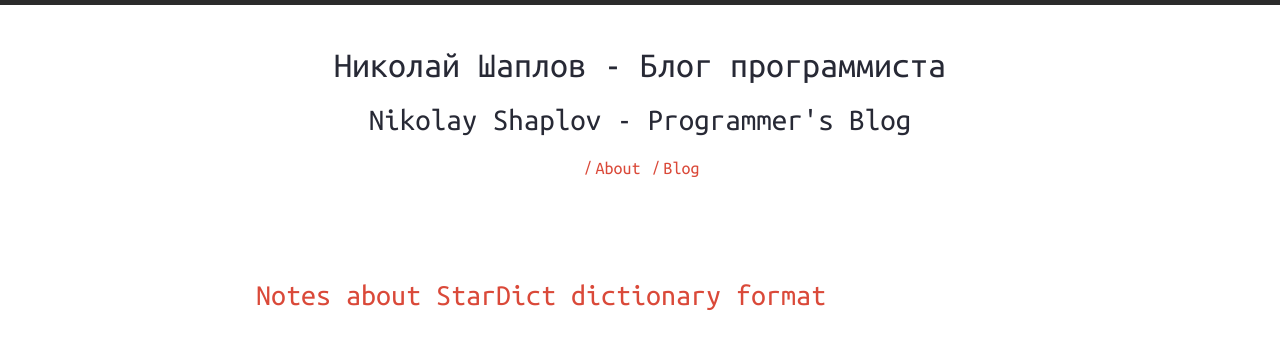
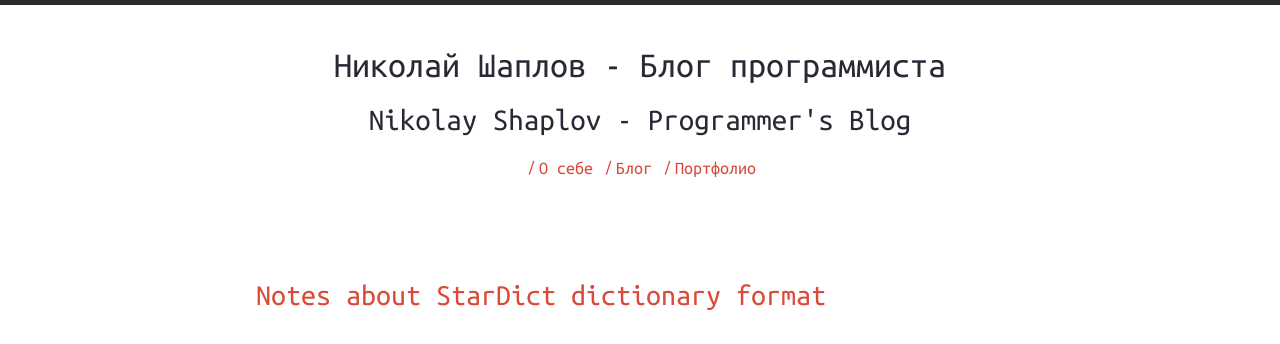
Before and after one commit to dhyannataraj/dhyannataraj.github.io, a Jekyll site: the page built from index.html, in a window 1280 px wide. Shown: the top 344 px of the page. Built offline with Jekyll 4.4.1, drawn with Linux system fonts in a browser that asks for light colours; nearby versions of some CDN libraries.

Commit message:
И верхнее меню тоже.

```diff
--- a/_includes/header-links.html
+++ b/_includes/header-links.html
@@ -1,10 +1,14 @@
 <ul>
 	<li>
-		<a href="{{ '/about' | prepend: site.baseurl | prepend: site.url }}">About</a><span>/</span>
+		<a href="{{ '/about' | prepend: site.baseurl | prepend: site.url }}">О себе</a><span>/</span>
 	</li>
 	<li>
-		<a href="{{ '/blog' | prepend: site.baseurl | prepend: site.url }}">Blog</a><span>/</span>
+		<a href="{{ '/blog' | prepend: site.baseurl | prepend: site.url }}">Блог</a><span>/</span>
 	</li>
+	<li>
+		<a href="{{ '/portfolio' | prepend: site.baseurl | prepend: site.url }}">Портфолио</a><span>/</span>
+	</li>
+
 <!--	{% if site.harmony.social.github %}
 	<li>
 		<a title="{{ site.harmony.social.github }} on Github"
```
